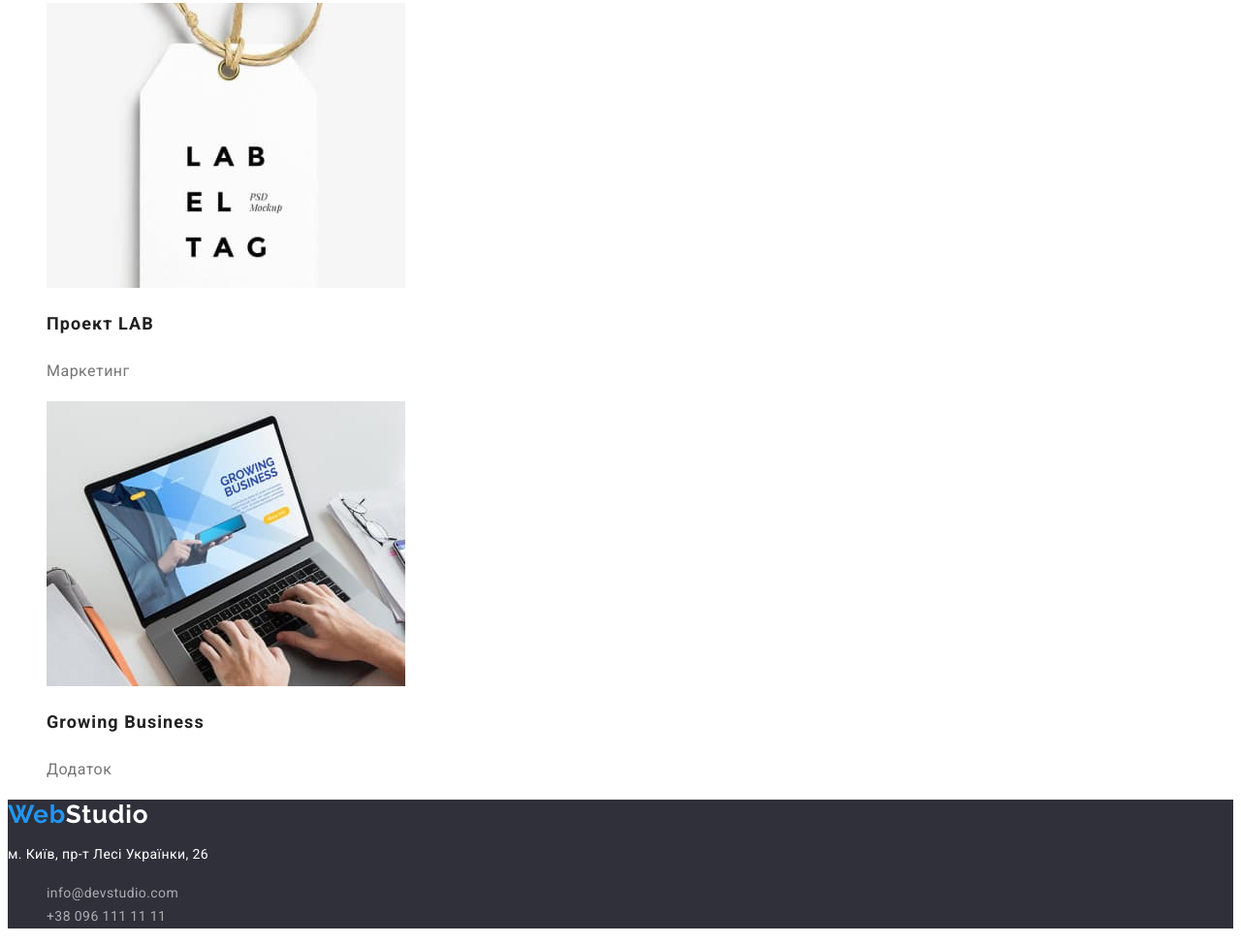
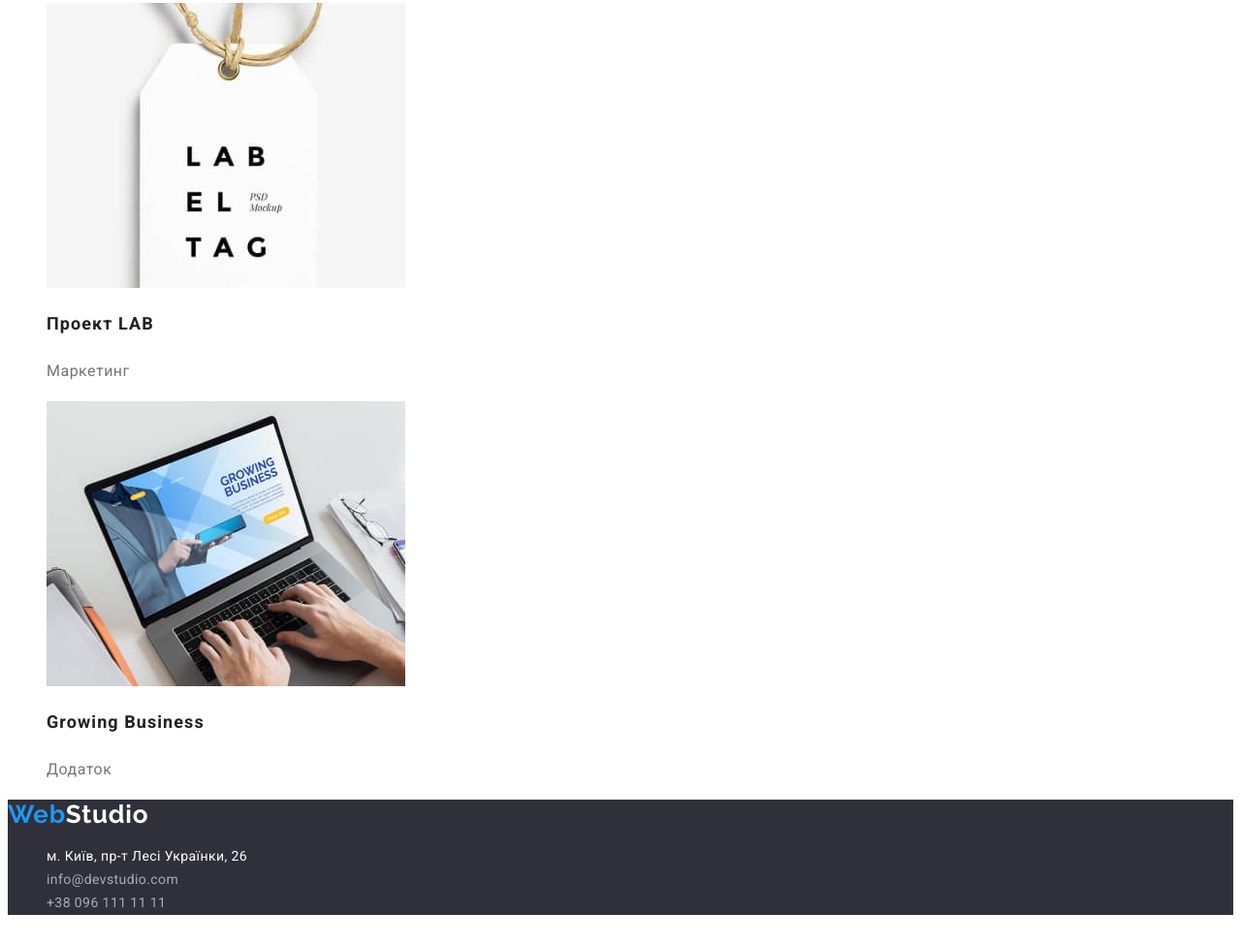
Before and after one commit to SvitlanaRet/goit-markup-hw-02, a plain HTML site: page portfolio.html in a window 1280 px wide. Shown: the part 3271-4245 px from the top of the page at 97% size. Drawn offline with Linux system fonts and the light colour scheme.

Commit message:
correction

```diff
--- a/portfolio.html
+++ b/portfolio.html
@@ -208,8 +208,14 @@
                 ><span class="logo-second">Studio</span></a
             >
             <address>
-                <p class="footer-adress">м. Київ, пр-т Лесі Українки, 26</p>
                 <ul>
+                    <li class="list-footer">
+                        <a
+                            href="https://www.google.com/maps/place/%D0%B1%D1%83%D0%BB.+%D0%9B%D0%B5%D1%81%D0%B8+%D0%A3%D0%BA%D1%80%D0%B0%D0%B8%D0%BD%D0%BA%D0%B8,+26,+%D0%9A%D0%B8%D0%B5%D0%B2,+02000/@50.4265807,30.5383858,17z/data=!3m1!4b1!4m5!3m4!1s0x40d4cf0e033ecbe9:0x57a4dffefec77da0!8m2!3d50.4265807!4d30.5383858"
+                            class="footer-adress"
+                            >м. Київ, пр-т Лесі Українки, 26</a
+                        >
+                    </li>
                     <li class="list-footer">
                         <a
                             href="mailto:info@devstudio.com"
```
